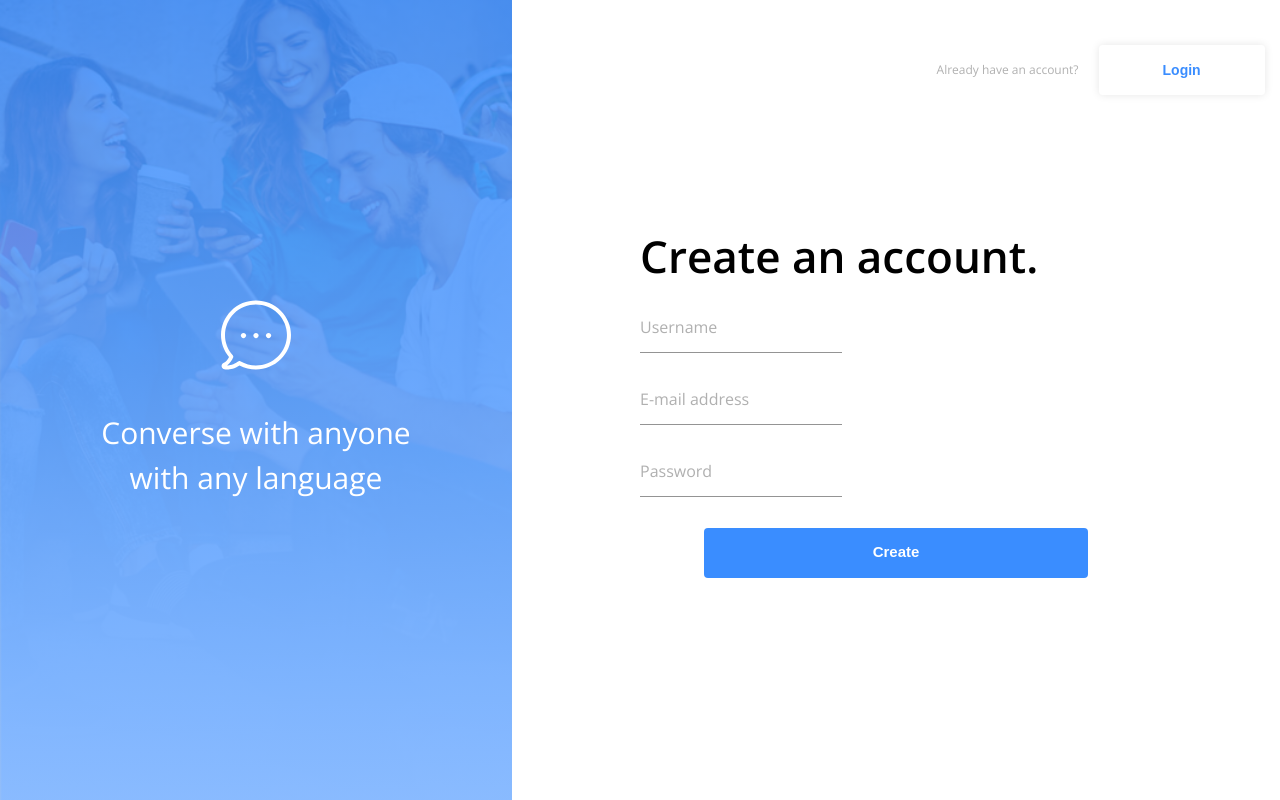
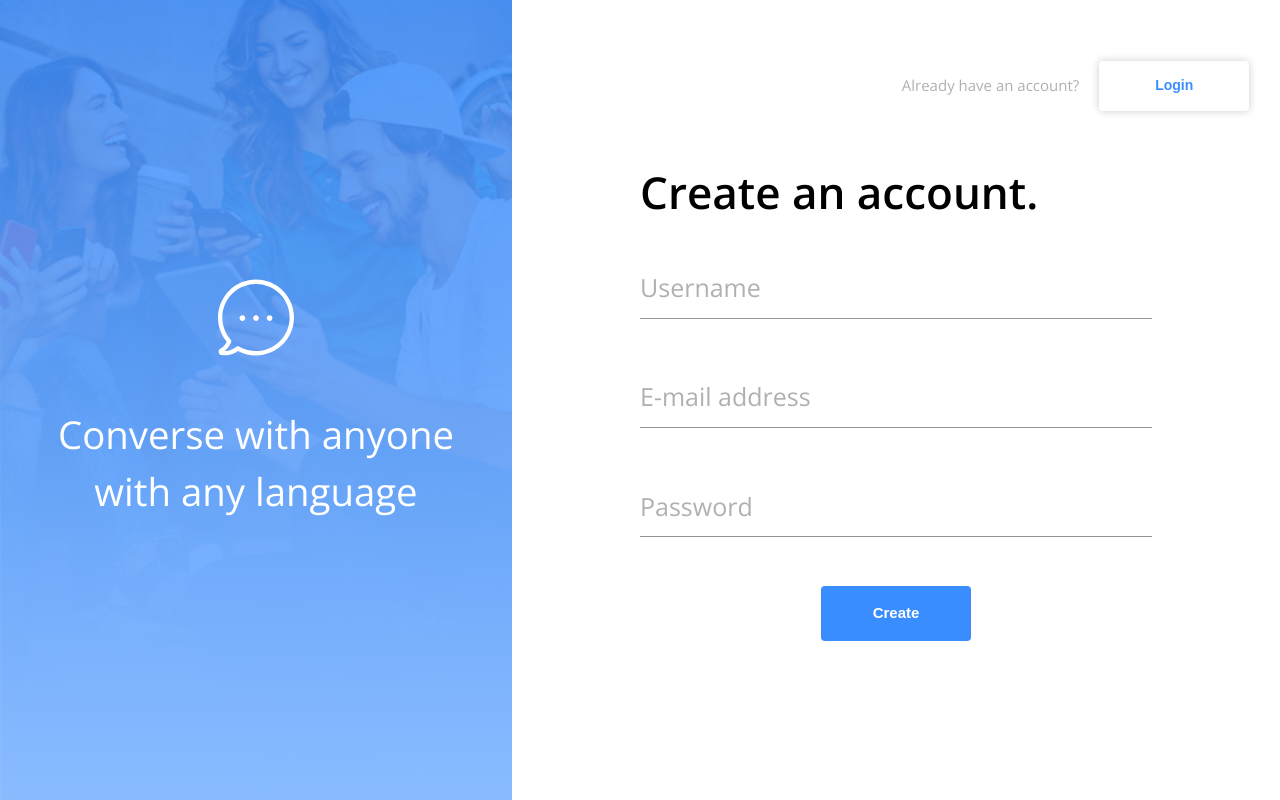
Before and after one commit to savwiley/messenger-6409, a React (Create React App) app in the folder client/: page / in a window 1280 px wide. Built offline with nearby package versions, Linux system fonts and the light colour scheme; no server answers.

Commit message:
improve responsive design & override typography styles

```diff
--- a/client/src/themes/forms.js
+++ b/client/src/themes/forms.js
@@ -3,7 +3,7 @@ import backgroundImage from "../images/bg-img.png";
 import bubbleIcon from "../images/bubble.svg";
 import { Grid, Typography, makeStyles } from "@material-ui/core";
 
-export const useStyles = makeStyles((theme, paddingValue) => ({
+export const useStyles = makeStyles((theme) => ({
   root: {
     justifyContent: "space-around",
     height: "100vh",
@@ -33,55 +33,60 @@ export const useStyles = makeStyles((theme, paddingValue) => ({
     bottom: 0,
     right: 0,
     left: 0,
-    padding: "15% 10%",
+    padding: "20% 10%",
     alignSelf: "center",
     [theme.breakpoints.up('sm')]: {
       width: "40%",
       left: "initial",
-      padding: `${paddingValue}vh 10%`,
+      padding: "10%",
     },
   },
   top: {
     width: "fit-content",
     alignItems: "center",
     position: "absolute",
-    top: "2%",
-    right: "2%",
+    top: "4%",
+    right: "4%",
   },
   topText: {
-    fontSize: 12,
-    paddingRight: 20,
-    cursor: "default",
+    display: "none",
+    [theme.breakpoints.up('sm')]: {
+      display: "block",
+      fontSize: 15,
+      paddingRight: 20,
+      cursor: "default",
+    }
   },
   topButton: {
-    boxShadow: "0 0 8px rgba(0,0,0,0.1)",
+    boxShadow: "0 0 8px rgba(0,0,0,0.2)",
     color: "#3A8DFF",
-    padding: "0 5vw",
+    width: 150,
     height: 50,
   },
   header: {
-    fontSize: '5.5vh',
+    fontSize: '5vh',
     fontWeight: 600,
     cursor: "default",
-    marginTop: 40,
+    marginBottom: 10,
     [theme.breakpoints.up('sm')]: {
       marginTop: 0,
+      fontSize: '5.5vh',
     },
   },
-  inputs: {
+  formControl: {
     width: "100%",
-    margin: "5% 0",
-    '& label': {
-      fontSize: 20,
-    },
+    marginBottom: "5%"
+  },
+  adornment: {
+    color: "#3A8DFF",
   },
   bottomButton: {
     display: "block",
     color: "#FFF",
     boxShadow: "none",
     margin: "20px auto 0",
-    width: '30vw',
-    height: 50,
+    width: 150,
+    height: 55,
     '&:hover': {
       background: "#6abaff",
     }
@@ -95,9 +100,9 @@ export const SideImage = () => {
       <img
         src={bubbleIcon}
         alt="Chat Bubble"
-        style={{ width: "15%", marginBottom: 40 }}
+        style={{ width: "6vw", marginBottom: 50 }}
       />
-      <Typography style={{ fontSize: 30 }}>
+      <Typography style={{ fontSize: "3vw", cursor: "default" }}>
         Converse with anyone
         <br />
         with any language
--- a/client/src/themes/theme.js
+++ b/client/src/themes/theme.js
@@ -12,18 +12,27 @@ export const theme = createMuiTheme({
     }
   },
   overrides: {
+    MuiTypography: {
+      colorTextSecondary: {
+        color: "primary",
+        cursor: "pointer",
+        fontSize: 15,
+      }
+    },
     MuiFormLabel: {
       root: {
         color: "#B0B0B0",
-        marginTop: '-10px',
+        fontSize: 25,
         '&.Mui-focused': {
           color: "#B0B0B0",
-        }
+          fontSize: 25,
+        },
       }
     },
     MuiInput: {
       input: {
         fontWeight: "bold",
+        paddingTop: "5%",
       },
     }
   },
```
